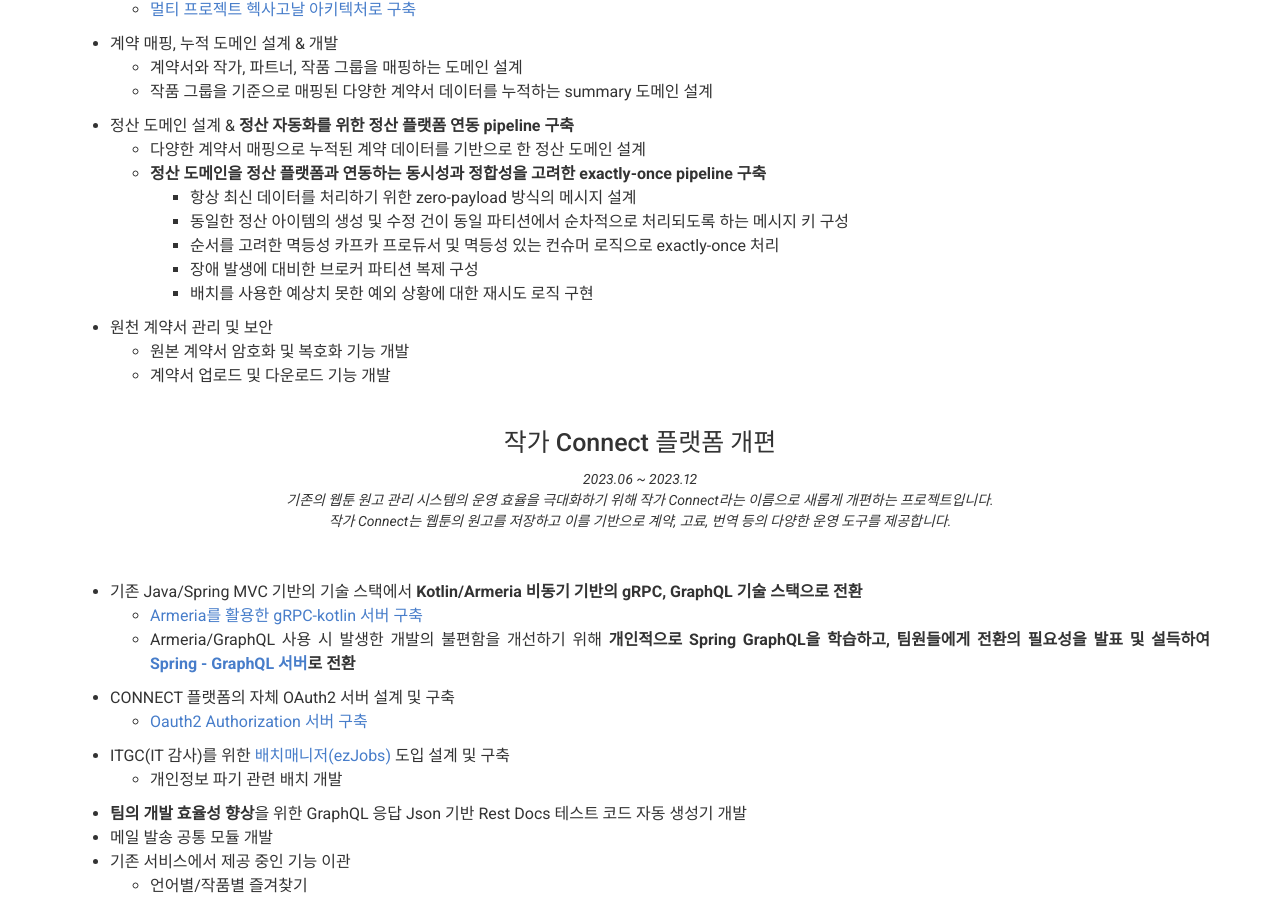
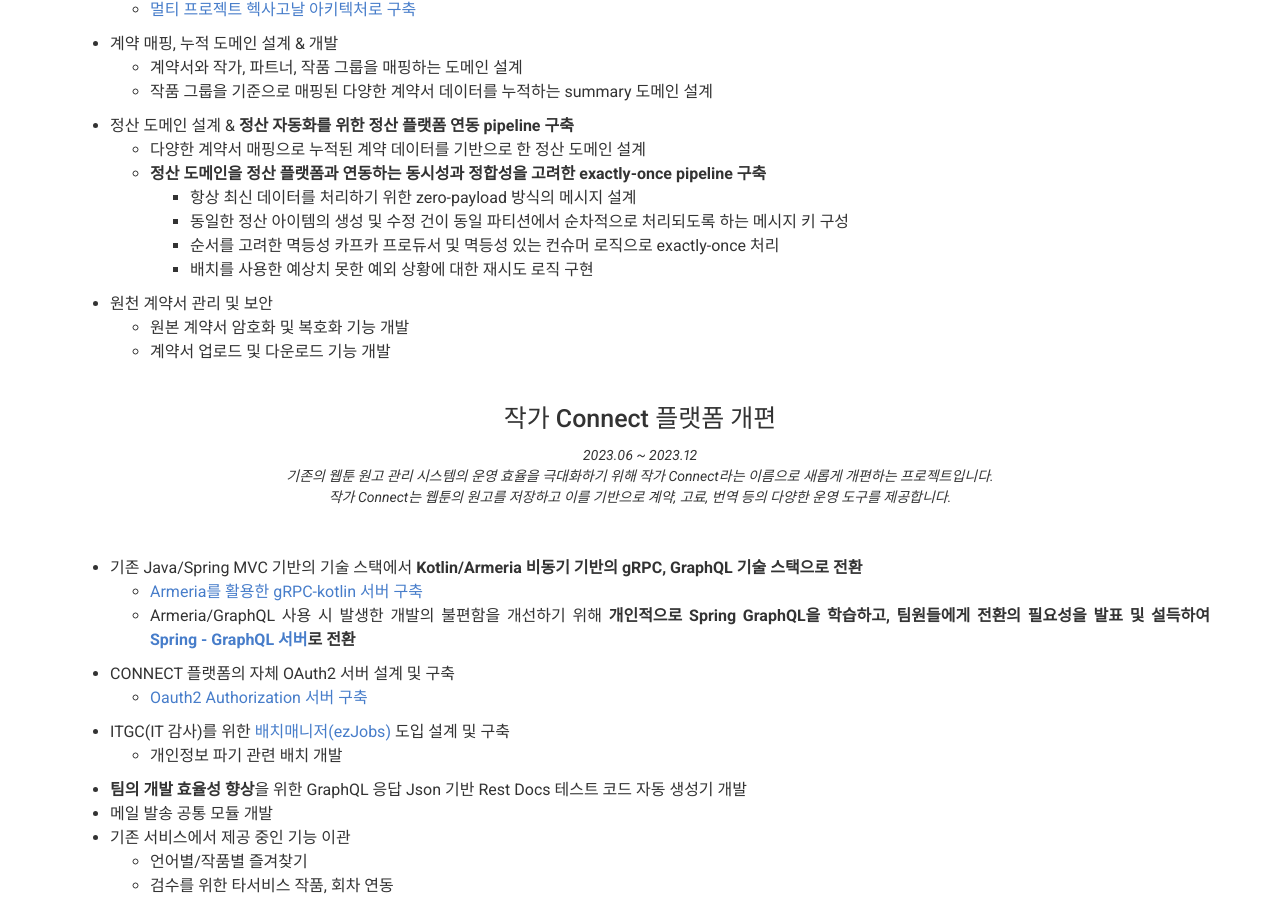
Before and after one commit to anonymousforocc/anonymousforocc.github.io, a Jekyll site: the page built from index.md, in a window 1280 px wide and 900 px high, scrolled down 715 px. Built offline with Jekyll 4.4.1, drawn with Linux system fonts in a browser that asks for light colours; nearby versions of some CDN libraries.

Commit message:
fix: 파티션 복제 구성 제거

```diff
--- a/_data/projects.yml
+++ b/_data/projects.yml
@@ -20,7 +20,6 @@
         * 항상 최신 데이터를 처리하기 위한 zero-payload 방식의 메시지 설계
         * 동일한 정산 아이템의 생성 및 수정 건이 동일 파티션에서 순차적으로 처리되도록 하는 메시지 키 구성
         * 순서를 고려한 멱등성 카프카 프로듀서 및 멱등성 있는 컨슈머 로직으로 exactly-once 처리
-        * 장애 발생에 대비한 브로커 파티션 복제 구성
         * 배치를 사용한 예상치 못한 예외 상황에 대한 재시도 로직 구현
     * 원천 계약서 관리 및 보안
       * 원본 계약서 암호화 및 복호화 기능 개발
```
